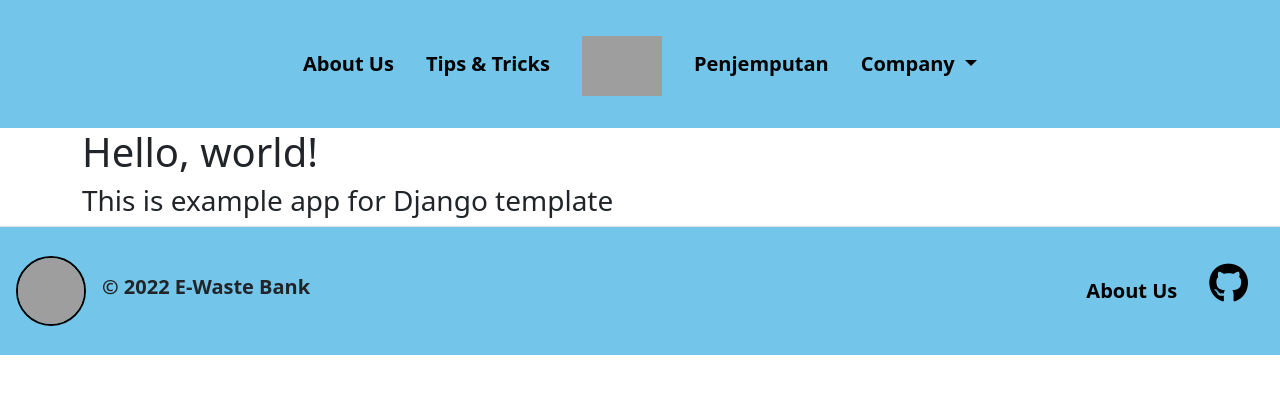
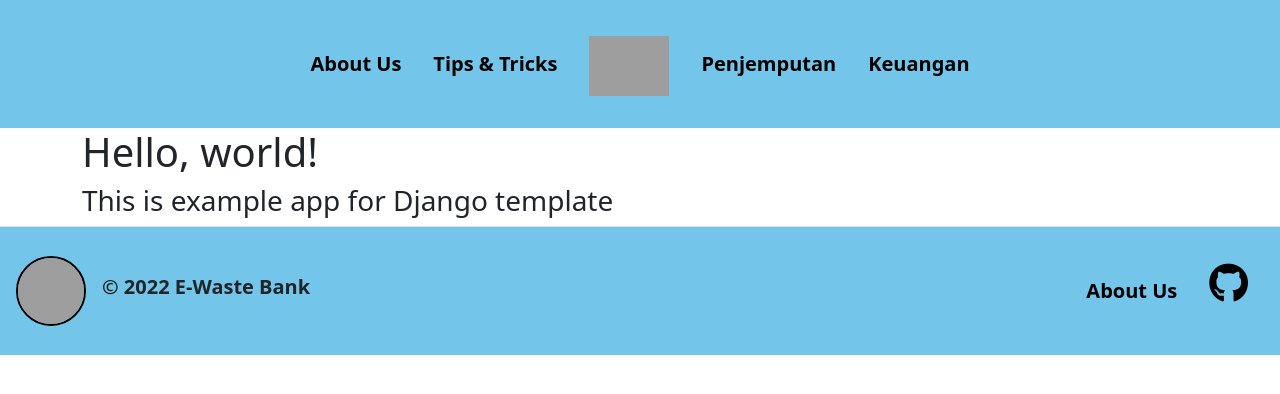
Before and after one commit to E-Waste-Bank/E-Waste-Bank-Web, a Django app: page / in a window 1280 px wide. Shown: the top 394 px of the page. Run offline with Django 4.2, Linux system fonts and the light colour scheme; some libraries are stand-ins or nearby versions; grey boxes are pictures that could not be loaded.

```diff
--- a/templates/navbar.html
+++ b/templates/navbar.html
@@ -13,7 +13,7 @@
             <a class="nav-link mx-2" aria-current="page" href="/about_us">About Us</a>
           </li>
           <li class="nav-item">
-            <a class="nav-link mx-2" href="#">Tips & Tricks</a>
+            <a class="nav-link mx-2" href="/tips-and-tricks/">Tips & Tricks</a>
           </li>
           <li class="nav-item d-none d-lg-block">
             <a class="nav-link mx-2" href="#">
@@ -23,15 +23,8 @@
           <li class="nav-item">
             <a class="nav-link mx-2" href="/penjemputan/">Penjemputan</a>
           </li>
-          <li class="nav-item dropdown">
-            <a class="nav-link mx-2 dropdown-toggle" href="#" id="navbarDropdownMenuLink" role="button" data-bs-toggle="dropdown" aria-expanded="false">
-              Company
-            </a>
-            <ul class="dropdown-menu" aria-labelledby="navbarDropdownMenuLink">
-              <li><a class="dropdown-item" href="#">Blog</a></li>
-              <li><a class="dropdown-item" href="#">About Us</a></li>
-              <li><a class="dropdown-item" href="#">Contact us</a></li>
-            </ul>
+          <li class="nav-item">
+            <a class="nav-link mx-2" href="/keuangan/">Keuangan</a>
           </li>
         </ul>
       </div>
```
